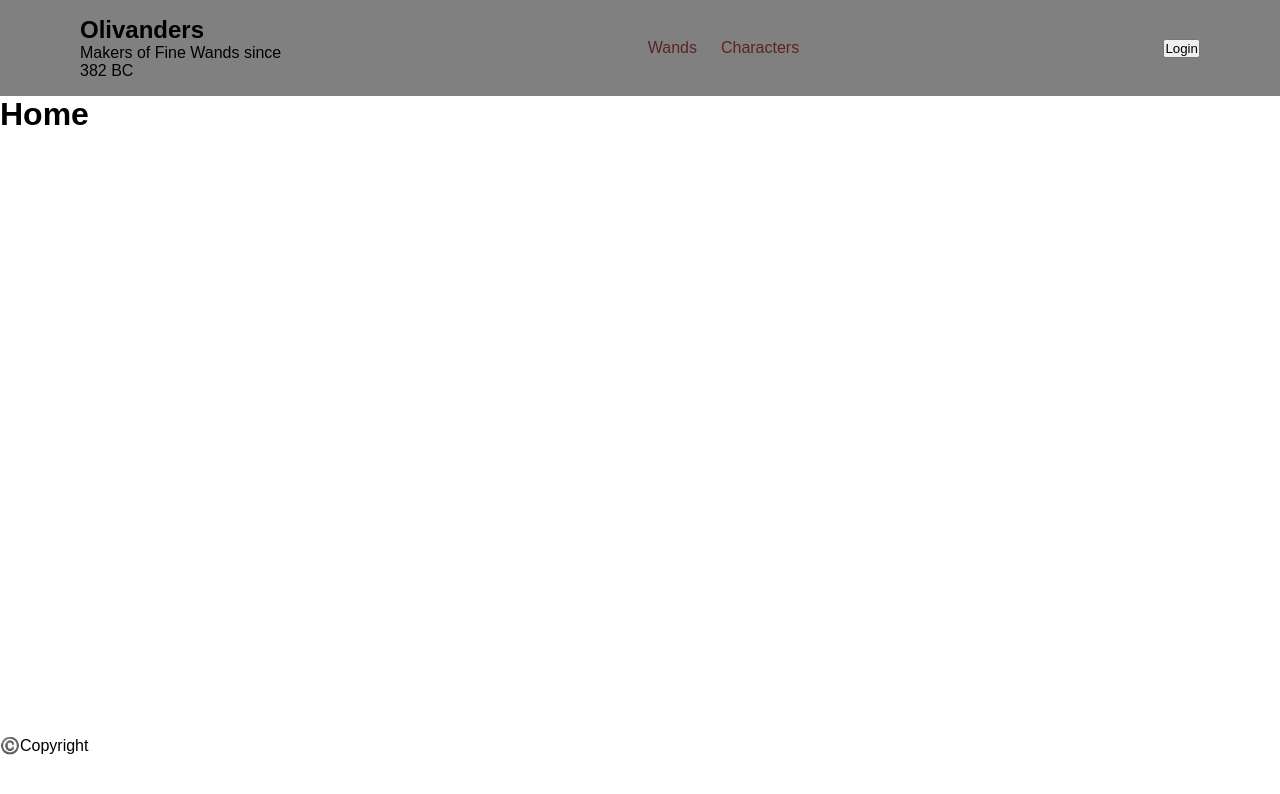
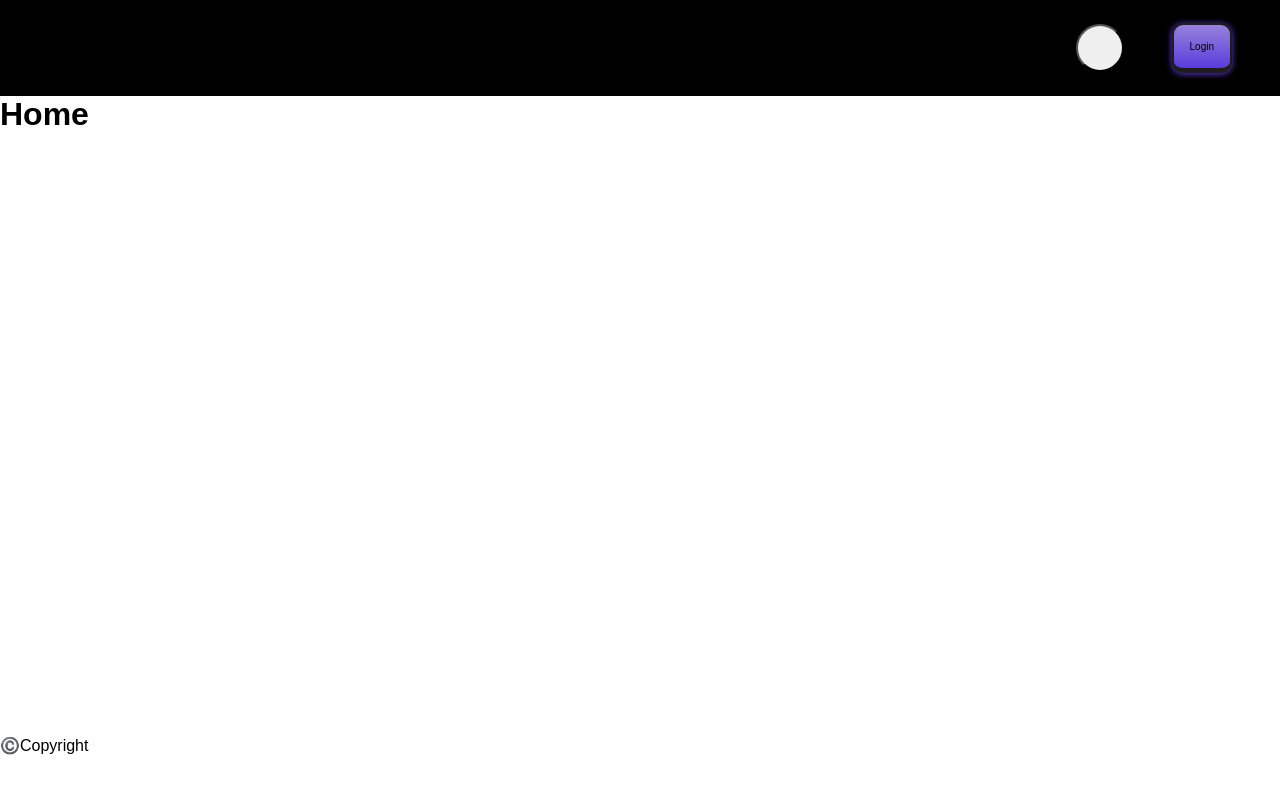
Before and after one commit to saulm96/api-potter-front, a React (Vite) app: page / in a window 1280 px wide. Shown: the top 794 px of the page. Built offline with nearby package versions, Linux system fonts and the light colour scheme.

Commit message:
Started working in the drop down menu. Built the basic structure of the menu.And fixed some errors from the navbar

```diff
--- /dev/null
+++ b/src/components/DropDownMenu/DropDownMenu.jsx
@@ -0,0 +1,40 @@
+import { useState } from "react";
+import { NavLink } from "react-router-dom";
+
+import "./dropdownmenu.css";
+const DropdownMenu = () => {
+  const [isOpen, setIsOpen] = useState(false);
+
+  const toggleMenu = () => {
+    setIsOpen(!isOpen);
+  };
+
+  return (
+    <div className="dropdown">
+      <button className="dropdown-toggle" onClick={toggleMenu}></button>
+      {isOpen && (
+        <div className="dropdown-menu">
+          <NavLink
+            className={({ isActive }) => (isActive ? "active" : "")}
+            to="/"
+          >
+            Home
+          </NavLink>
+
+          <NavLink
+            className={({ isActive }) => (isActive ? "active" : "")}
+            to="/Wands"
+          >
+            Wands
+          </NavLink>
+
+          <NavLink
+          className={({ isActive }) => (isActive ? "active" : "")}
+          to="/Characters">Characters</NavLink>
+        </div>
+      )}
+    </div>
+  );
+};
+
+export default DropdownMenu;
--- /dev/null
+++ b/src/components/DropDownMenu/dropdownmenu.css
@@ -0,0 +1,66 @@
+.dropdown {
+    width: 3rem;
+    height: 3rem;
+
+    position: relative;
+}
+
+.dropdown-toggle {
+    width: 100%;
+    height: 100%;
+    border-radius: 50%;
+}
+
+.dropdown-menu {
+    position: absolute;
+
+    display: flex;
+    flex-direction: column;
+    align-items: start;
+
+    width: 8rem;
+
+    top: 4.5rem;
+    right: -6rem;
+
+    background-image: linear-gradient(rgba(150, 130, 220, 1), rgba(90, 60, 220, 0.9));
+    border-radius: 0% 10% 20% 10%;
+}
+
+.dropdown-menu::before {
+    content: "";
+    position: absolute;
+    top: -10px;
+    left: 0;
+    border-width: 0 10px 10px 10px;
+    border-style: solid;
+    border-color: transparent transparent rgb(150, 130, 220) transparent;
+    z-index: 1;
+}
+
+.dropdown a {
+    width: 100%;
+    text-decoration: none;
+
+    cursor: pointer;
+    padding: 1rem;
+    color: rgb(208, 236, 252);
+}
+
+.dropdown a:hover{
+    background-color: rgba(2, 35, 124, 0.2);
+}
+
+.dropdown a.active:first-child,
+.dropdown a:hover:first-child{
+    border-radius: 0% 20% 0% 0%;
+}
+
+.dropdown a.active:last-child,
+.dropdown a:hover:last-child{
+    border-radius: 0% 10% 35% 20%;
+}
+
+.dropdown a.active {
+    background-color: rgba(2, 35, 124, 0.2);
+}
--- /dev/null
+++ b/src/components/Login/LoginButton/LoginButton.jsx
@@ -0,0 +1,26 @@
+import { useState } from "react";
+
+import LoginModal from "../LoginModal/Modal"
+
+import "./login-button.css";
+
+export default function Login() {
+    const [isLoginModalOpen, setIsLoginModalOpen] = useState(false);
+
+    const openModal = () => {
+      setIsLoginModalOpen(true);
+    };
+    const closeModal = () => {
+      setIsLoginModalOpen(false);
+    };
+
+    return (
+        <div className="navbar-auth">
+          <button id="btn-login-register" onClick={openModal}>
+            {" "}
+            Login{" "}
+          </button>
+          <LoginModal isOpen={isLoginModalOpen} onClose={closeModal} />
+        </div>
+    );
+  }
--- /dev/null
+++ b/src/components/Login/LoginButton/login-button.css
@@ -0,0 +1,22 @@
+
+#btn-login-register,
+#btn-login-register:focus {
+    font-size: 10px;
+    padding: 1rem;
+    margin-right: 2rem;
+
+    border: 2px solid rgb(30, 30, 30);
+    border-bottom: 5px solid rgb(30, 30, 30);
+    border-radius: 0.7rem;
+    box-shadow: 0px 1px 6px 0px rgb(90, 60, 220);
+
+    background-image: linear-gradient(rgb(150, 130, 220), rgb(90, 60, 220));
+
+    transition: 0.2s;
+    transition-timing-function: linear;
+}
+
+#btn-login-register:active {
+    transform: translate(0, 0);
+    border-bottom: 2px solid rgb(30, 30, 30);
+}
--- a/src/components/LoginModal/Login/LoginForm.jsx
+++ b/src/components/Login/LoginModal/LoginSection/LoginForm.jsx
@@ -3,10 +3,10 @@ const LoginForm = () => {
   return (
     <form className="login-form">
       <div className="login-input-container">
-        <input type="email" placeholder="Email" id="email"></input>
+        <input type="email" placeholder="Email" id="login-email"></input>
       </div>
       <div className="login-input-container">
-        <input type="password" placeholder="Password" id="password"></input>
+        <input type="password" placeholder="Password" id="login-password"></input>
       </div>
       <button type="submit" className="login-button">
         Sign in
--- a/src/components/LoginModal/Login/login.css
+++ b/src/components/Login/LoginModal/LoginSection/login.css
@@ -34,10 +34,10 @@
     font-size: 17px;
     padding: 10px 25px;
     border-radius: 0.7rem;
-    background-image: linear-gradient(rgb(150, 130, 220), rgb(90, 60, 220)); /* Colores aún más oscuros */
-    border: 2px solid rgb(30, 30, 30); /* Bordes más oscuros */
+    background-image: linear-gradient(rgb(150, 130, 220), rgb(90, 60, 220));
+    border: 2px solid rgb(30, 30, 30);
     border-bottom: 5px solid rgb(30, 30, 30);
-    box-shadow: 0px 1px 6px 0px rgb(90, 60, 220); /* Sombra más oscura */
+    box-shadow: 0px 1px 6px 0px rgb(90, 60, 220);
     transform: translate(0, -3px);
     cursor: pointer;
     transition: 0.2s;
@@ -46,5 +46,5 @@
 
 .login-button:active {
     transform: translate(0, 0);
-    border-bottom: 2px solid rgb(30, 30, 30); /* Borde inferior al hacer clic */
+    border-bottom: 2px solid rgb(30, 30, 30);
 }
--- a/src/components/LoginModal/Modal.jsx
+++ b/src/components/Login/LoginModal/Modal.jsx
@@ -1,7 +1,7 @@
 import React from "react";
 
-import LoginForm from "./Login/LoginForm";
-import CreateAcountForm from "./Register/CreateAcountForm";
+import LoginForm from "./LoginSection/LoginForm";
+import CreateAcountForm from "./RegisterSection/CreateAcountForm";
 
 import "./modal.css";
 
--- a/src/components/LoginModal/Register/CreateAcountForm.jsx
+++ b/src/components/Login/LoginModal/RegisterSection/CreateAcountForm.jsx
@@ -2,7 +2,7 @@ import "./createAcountForm.css";
 
 const CreateAcountForm = () => {
   return (
-    <form className="createAcc-form" method="POST">
+    <form className="createAcc-form">
 
       <div className="createAcc-input-container">
         <input type="text" placeholder="Name" id="name" autoComplete="off"></input>
@@ -20,16 +20,16 @@ const CreateAcountForm = () => {
       </div>
 
       <div className="createAcc-input-container">
-        <input type="email" placeholder="Email" id="email" autoComplete="off"></input>
+        <input type="email" placeholder="Email" id="register-email" autoComplete="off"></input>
       </div>
 
       <div className="createAcc-input-password">
         <div className="createAcc-input-container">
-          <input type="password" placeholder="Password" id="password"></input>
+          <input type="password" placeholder="Password" id="register-password"></input>
         </div>
 
         <div className="createAcc-input-container">
-          <input type="password" placeholder="Confirm Password" id="confirmPassword"></input>
+          <input type="password" placeholder="Confirm Password" id="register-confirmPassword"></input>
         </div>
       </div>
 
--- a/src/components/NavBar/NavBar.jsx
+++ b/src/components/NavBar/NavBar.jsx
@@ -1,60 +1,13 @@
-import { NavLink } from "react-router-dom";
-import { useState } from "react";
-
-import LoginModal from "../LoginModal/Modal";
+import LoginButton from "../Login/LoginButton/LoginButton";
+import DropdownMenu from "../DropDownMenu/DropDownMenu";
 
 import "./navbar.css";
 export default function Nav() {
-  const [isLoginModalOpen, setIsLoginModalOpen] = useState(false);
-
-  const openModal = () => { setIsLoginModalOpen(true) };
-  const closeModal = () => { setIsLoginModalOpen(false) };
 
   return (
-    <nav>
-      <div>
-      <h2>Olivanders</h2>
-      <p>Makers of Fine Wands since 382 BC</p>
-      </div>
-      <ul className="navbar-router">
-        <li className="navbar-home">
-          <NavLink
-            to="/"
-            className={({ isActive }) => {
-              return isActive ? "active" : "";
-            }}
-          >
-            Home
-          </NavLink>
-        </li>
-
-        <li className="navbar-wands">
-          <NavLink
-            to="/wands"
-            className={({ isActive }) => {
-              return isActive ? "active" : "";
-            }}
-          >
-            Wands
-          </NavLink>
-        </li>
-
-        <li className="navbar-characters">
-          <NavLink
-            to="/characters"
-            className={({ isActive }) => {
-              return isActive ? "active" : "";
-            }}
-          >
-            Characters
-          </NavLink>
-        </li>
-      </ul>
-
-      <div className="navbar-auth">
-            <button className="btn-login-register" onClick={openModal}> Login </button>
-            <LoginModal isOpen={isLoginModalOpen} onClose={closeModal} />
-      </div>
+    <nav id="navBar">
+      <DropdownMenu />
+      <LoginButton />
     </nav>
   );
 }
--- a/src/components/NavBar/navbar.css
+++ b/src/components/NavBar/navbar.css
@@ -1,42 +1,12 @@
-
-nav {
+#navBar{
     display: flex;
     flex-direction: row;
+    justify-content: flex-end;
     align-items: center;
-    background: gray;
-    padding: 1rem 5rem;
+    gap: 3rem;
+
+    height: 6rem;
+
+    background-color: black;
+    padding: 1rem;
 }
-.navbar-img{
-    width: 20rem;
-    height: 4rem;
-    border-radius: 30%;
-}
-.navbar-router {
-    display: flex;
-    flex-direction: row;
-    gap: 1.5rem;
-    list-style: none;
-    width: 100%;
-    justify-content: center;
-    /*Quitar elementos de enlace"*/
-}
-
-li:has(a.active){
-    display: none;
-}
-
-.active{
-    display: none;
-}
-
-.navbar-auth{
-    display: flex;
-    flex-direction: row;
-    gap: 1.5rem;
-    list-style: none;
-}
-
-nav ul li a{
-    text-decoration: none;
-    color: rgb(94, 34, 34);
-}
```
Also changed, not shown: src/components/Login/LoginModal/RegisterSection/createAcountForm.css (renamed from src/components/LoginModal/Register/createAcountForm.css), src/components/Login/LoginModal/modal.css (renamed from src/components/LoginModal/modal.css), 1 other file (tests, documents, lock files or other folders).
